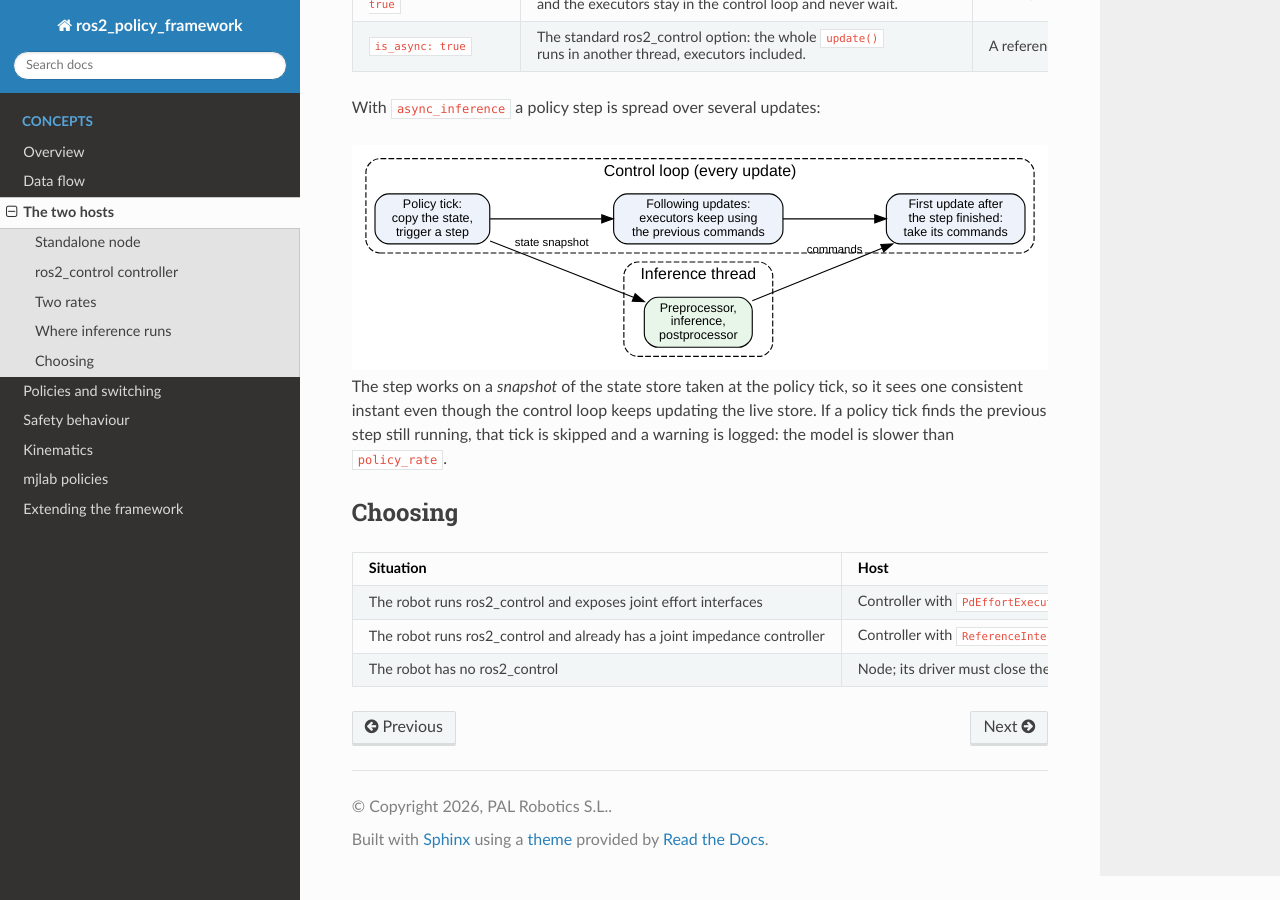
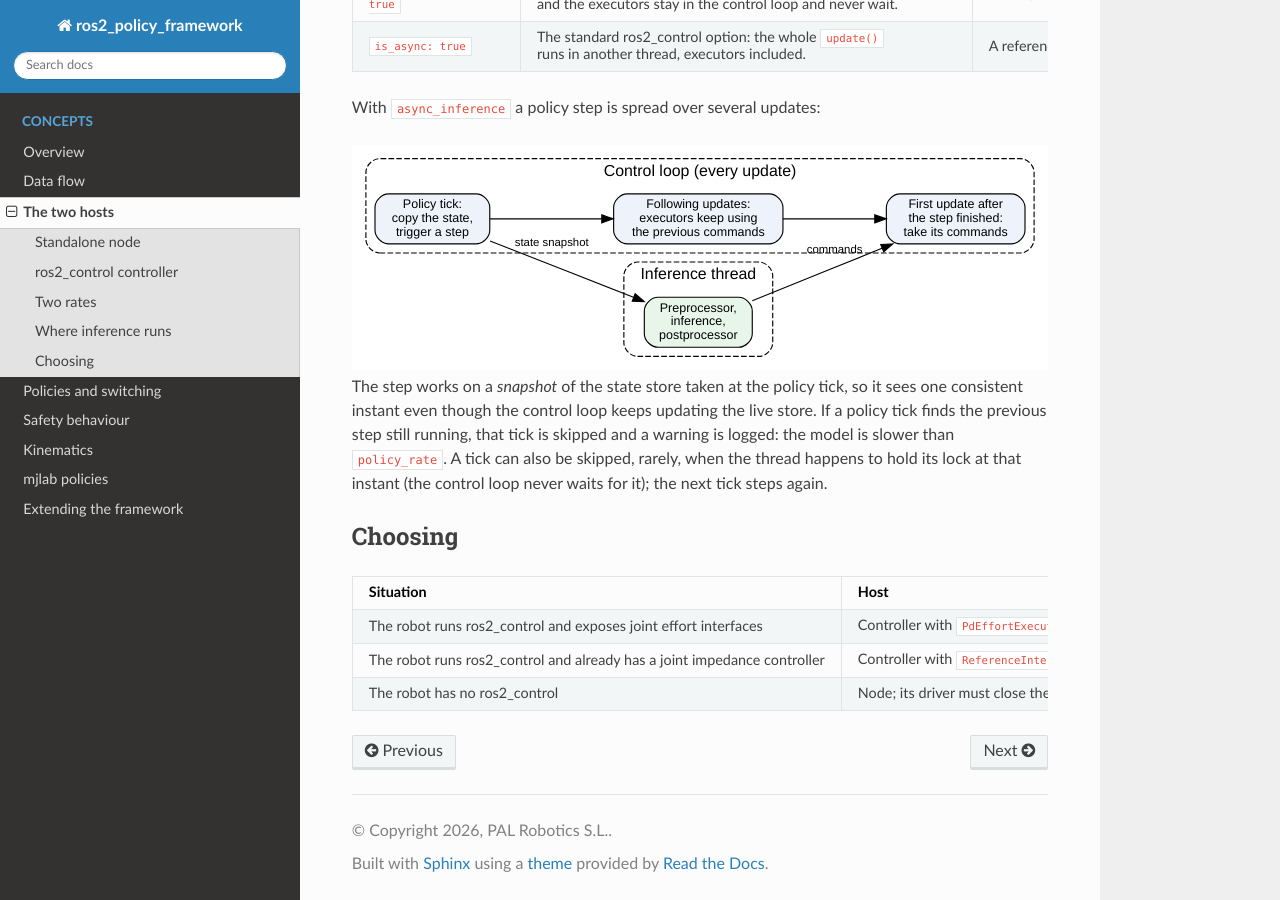
Before and after one commit to saikishor/ros2_policy_framework, a Sphinx documentation site: the page built from docs/hosts.rst, in a window 1280 px wide and 900 px high, scrolled down 1817 px. Built offline with Sphinx 7.4.7 and the Read the Docs theme 3.1.0, drawn with Linux system fonts in a browser that asks for light colours.

Commit message:
Say that a skipped policy tick can also come from a busy inference thread

```diff
--- a/docs/hosts.rst
+++ b/docs/hosts.rst
@@ -152,7 +152,9 @@ With ``async_inference`` a policy step is spread over several updates:
 The step works on a *snapshot* of the state store taken at the policy tick, so it sees one
 consistent instant even though the control loop keeps updating the live store. If a policy
 tick finds the previous step still running, that tick is skipped and a warning is logged:
-the model is slower than ``policy_rate``.
+the model is slower than ``policy_rate``. A tick can also be skipped, rarely, when the thread
+happens to hold its lock at that instant (the control loop never waits for it); the next tick
+steps again.
 
 Choosing
 --------
--- a/docs/safety.rst
+++ b/docs/safety.rst
@@ -79,7 +79,8 @@ Inputs that are missing or late
      - This happens when its writer holds it, for example an asynchronous hardware component.
        The previous value is used for up to ``max_failed_reads`` updates in a row. One more
        failure writes the safe values and returns an error.
-   * - Inference is slower than ``policy_rate`` (``async_inference``)
+   * - Inference is slower than ``policy_rate``, or its thread is busy for an instant, at a
+       policy tick (``async_inference``)
      - The policy tick is skipped and a warning is logged. The executors keep running.
 
 The safety entry
```
Also changed, not shown: README.md (+2 -1 lines), 2 other files.
